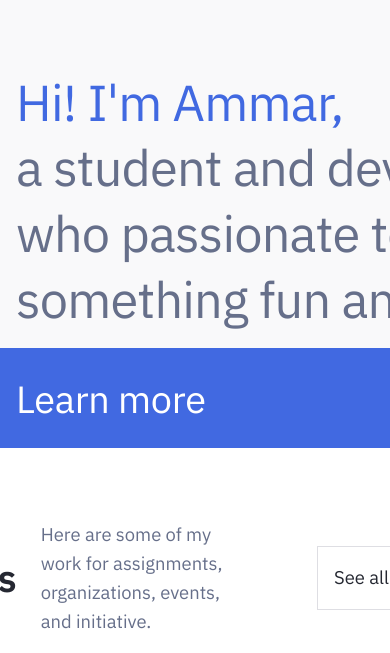
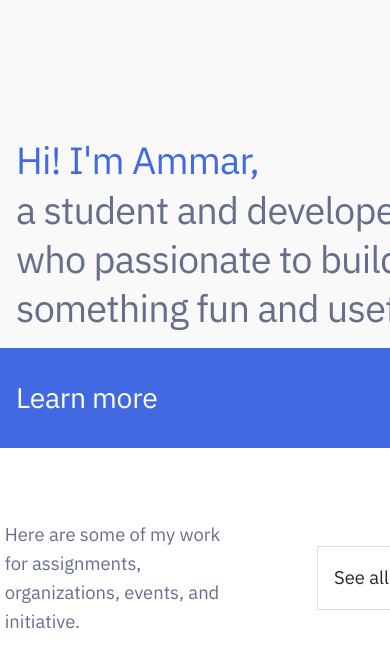
Before and after one commit to abdmmar/website, a Next.js app: page / in a window 390 px wide. Shown: the part 432-1085 px from the top of the page. Built offline with nearby package versions, Linux system fonts and the light colour scheme.

Commit message:
Add fluid font

```diff
--- a/styles/globals.scss
+++ b/styles/globals.scss
@@ -227,23 +227,23 @@ h5 {
 
 h1 {
   margin-top: 0;
-  font-size: 4.209rem;
+  font-size: clamp(3.157rem, 3vw + 2.3rem, 4.209rem);
 }
 
 h2 {
-  font-size: 3.157rem;
+  font-size: clamp(2.369rem, 2.3vw + 1.7rem, 3.157rem);
 }
 
 h3 {
-  font-size: 2.369rem;
+  font-size: clamp(1.777rem, 1.7vw + 1.3rem, 2.369rem);
 }
 
 h4 {
-  font-size: 1.777rem;
+  font-size: clamp(1.333rem, 1.3vw + 1rem, 1.777rem);
 }
 
 h5 {
-  font-size: 1.333rem;
+  font-size: clamp(1.15rem, 0.5vw + 1rem, 1.333rem);
 }
 
 small,
```
